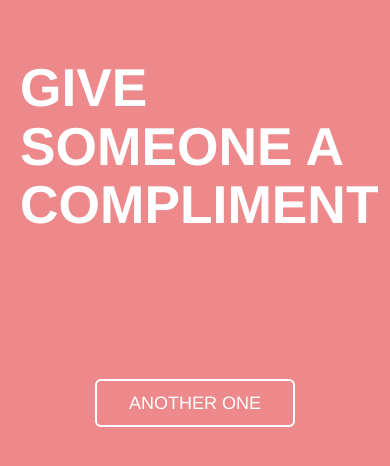
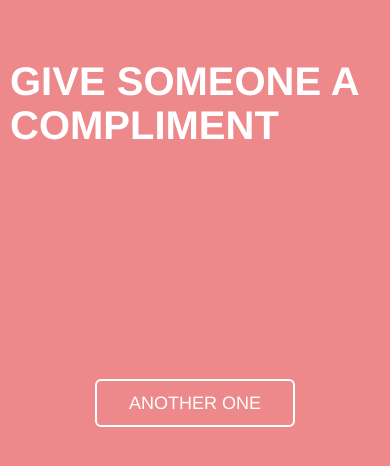
Before and after one commit to cleestofuh/Kinder, a PHP site: page /challenge.html in a window 390 px wide. Shown: the part 60-526 px from the top of the page. Run offline with PHP 8.4, Linux system fonts and the light colour scheme.

Commit message:
text size

```diff
--- a/css/style.css
+++ b/css/style.css
@@ -96,6 +96,7 @@ p {
   color: #fff;
   font-size: 30px;
   postion: absolute;
+  padding: 5px;
   bottom: 0;
   float: right;
 }
@@ -144,9 +145,9 @@ p {
     height: 300px;
   }
   #challengetext {
-    font-size: 40pt;
+    font-size: 30pt;
     text-align: left;
-    margin: 20px;
+    margin: 10px;
   }
 
 }
```
